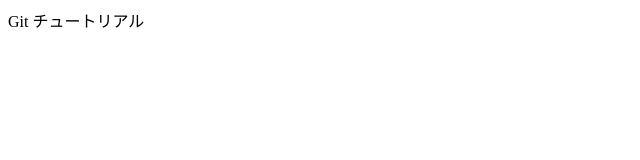
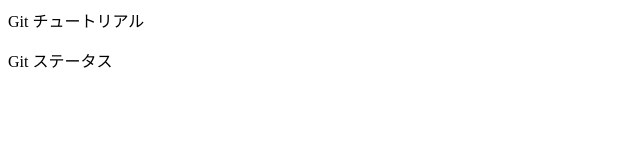
Before and after one commit to kojou45/tutorial_bak, a plain HTML site: page index.html in a window 1280 px wide. Shown: the full height of the page, 0-640 px from the left. Drawn offline with Linux system fonts and the light colour scheme.

Commit message:
Git スタータスコマンドを追記

```diff
--- a/index.html
+++ b/index.html
@@ -1,2 +1,3 @@
 
 <p> Git チュートリアル</p>
+<p>Git ステータス</p>
```
